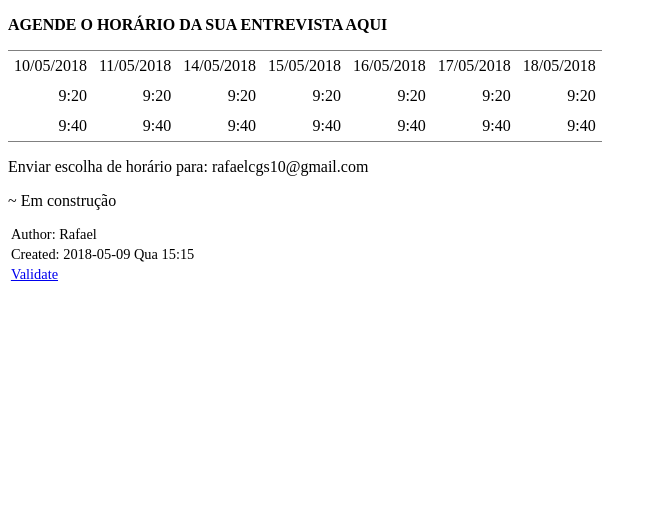
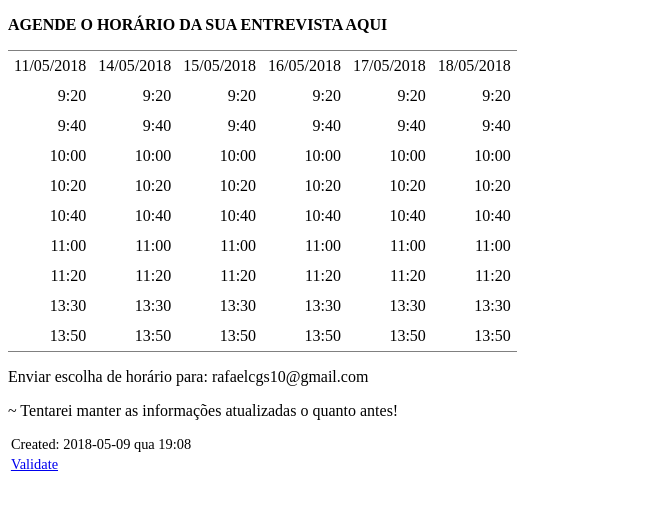
Before and after one commit to rafaelcgs10/rafaelcgs10.github.io, a plain HTML site: page entrevista.html in a window 1280 px wide. Shown: the whole page, without its empty margins (0-657 px from the left). Drawn offline with Linux system fonts and the light colour scheme.

Commit message:
tabela de horarios completa

```diff
--- a/entrevista.html
+++ b/entrevista.html
@@ -3,12 +3,11 @@
 "http://www.w3.org/TR/xhtml1/DTD/xhtml1-strict.dtd">
 <html xmlns="http://www.w3.org/1999/xhtml" lang="en" xml:lang="en">
 <head>
-<!-- 2018-05-09 Qua 15:15 -->
+<!-- 2018-05-09 qua 19:08 -->
 <meta http-equiv="Content-Type" content="text/html;charset=utf-8" />
 <meta name="viewport" content="width=device-width, initial-scale=1" />
 <title>&lrm;</title>
 <meta name="generator" content="Org mode" />
-<meta name="author" content="Rafael" />
 <style type="text/css">
  <!--/*--><![CDATA[/*><!--*/
   .title  { text-align: center;
@@ -248,12 +247,9 @@ for the JavaScript code in this tag.
 <col  class="org-right" />
 
 <col  class="org-right" />
-
-<col  class="org-right" />
 </colgroup>
 <tbody>
 <tr>
-<td class="org-right">10/05/2018</td>
 <td class="org-right">11/05/2018</td>
 <td class="org-right">14/05/2018</td>
 <td class="org-right">15/05/2018</td>
@@ -269,7 +265,6 @@ for the JavaScript code in this tag.
 <td class="org-right">9:20</td>
 <td class="org-right">9:20</td>
 <td class="org-right">9:20</td>
-<td class="org-right">9:20</td>
 </tr>
 
 <tr>
@@ -279,7 +274,69 @@ for the JavaScript code in this tag.
 <td class="org-right">9:40</td>
 <td class="org-right">9:40</td>
 <td class="org-right">9:40</td>
-<td class="org-right">9:40</td>
+</tr>
+
+<tr>
+<td class="org-right">10:00</td>
+<td class="org-right">10:00</td>
+<td class="org-right">10:00</td>
+<td class="org-right">10:00</td>
+<td class="org-right">10:00</td>
+<td class="org-right">10:00</td>
+</tr>
+
+<tr>
+<td class="org-right">10:20</td>
+<td class="org-right">10:20</td>
+<td class="org-right">10:20</td>
+<td class="org-right">10:20</td>
+<td class="org-right">10:20</td>
+<td class="org-right">10:20</td>
+</tr>
+
+<tr>
+<td class="org-right">10:40</td>
+<td class="org-right">10:40</td>
+<td class="org-right">10:40</td>
+<td class="org-right">10:40</td>
+<td class="org-right">10:40</td>
+<td class="org-right">10:40</td>
+</tr>
+
+<tr>
+<td class="org-right">11:00</td>
+<td class="org-right">11:00</td>
+<td class="org-right">11:00</td>
+<td class="org-right">11:00</td>
+<td class="org-right">11:00</td>
+<td class="org-right">11:00</td>
+</tr>
+
+<tr>
+<td class="org-right">11:20</td>
+<td class="org-right">11:20</td>
+<td class="org-right">11:20</td>
+<td class="org-right">11:20</td>
+<td class="org-right">11:20</td>
+<td class="org-right">11:20</td>
+</tr>
+
+<tr>
+<td class="org-right">13:30</td>
+<td class="org-right">13:30</td>
+<td class="org-right">13:30</td>
+<td class="org-right">13:30</td>
+<td class="org-right">13:30</td>
+<td class="org-right">13:30</td>
+</tr>
+
+<tr>
+<td class="org-right">13:50</td>
+<td class="org-right">13:50</td>
+<td class="org-right">13:50</td>
+<td class="org-right">13:50</td>
+<td class="org-right">13:50</td>
+<td class="org-right">13:50</td>
 </tr>
 </tbody>
 </table>
@@ -289,12 +346,11 @@ Enviar escolha de horário para: rafaelcgs10@gmail.com
 </p>
 
 <p>
-~ Em construção
+~ Tentarei manter as informações atualizadas o quanto antes!
 </p>
 </div>
 <div id="postamble" class="status">
-<p class="author">Author: Rafael</p>
-<p class="date">Created: 2018-05-09 Qua 15:15</p>
+<p class="date">Created: 2018-05-09 qua 19:08</p>
 <p class="validation"><a href="http://validator.w3.org/check?uri=referer">Validate</a></p>
 </div>
 </body>
```
Also changed, not shown: 1 other file.
